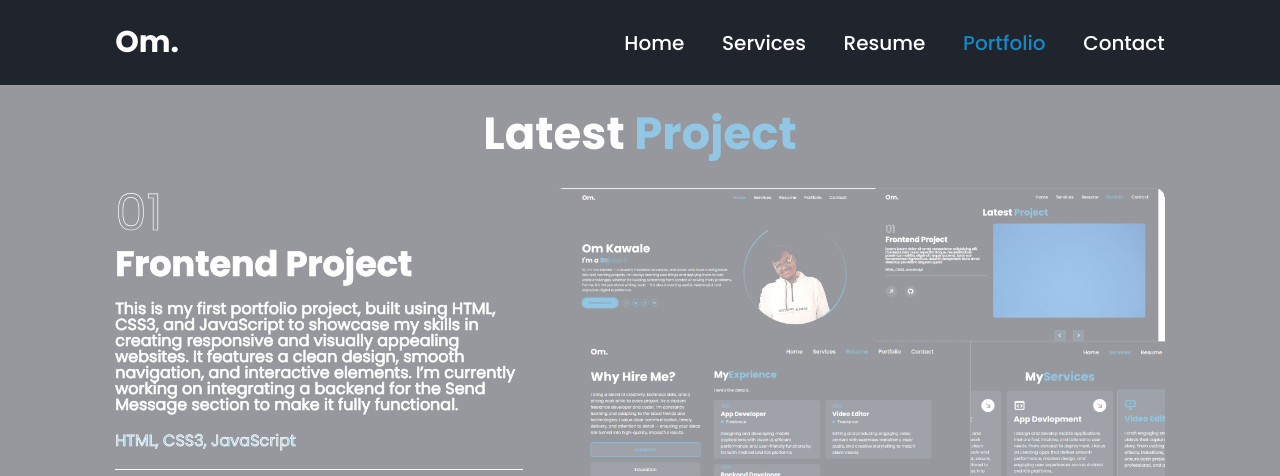
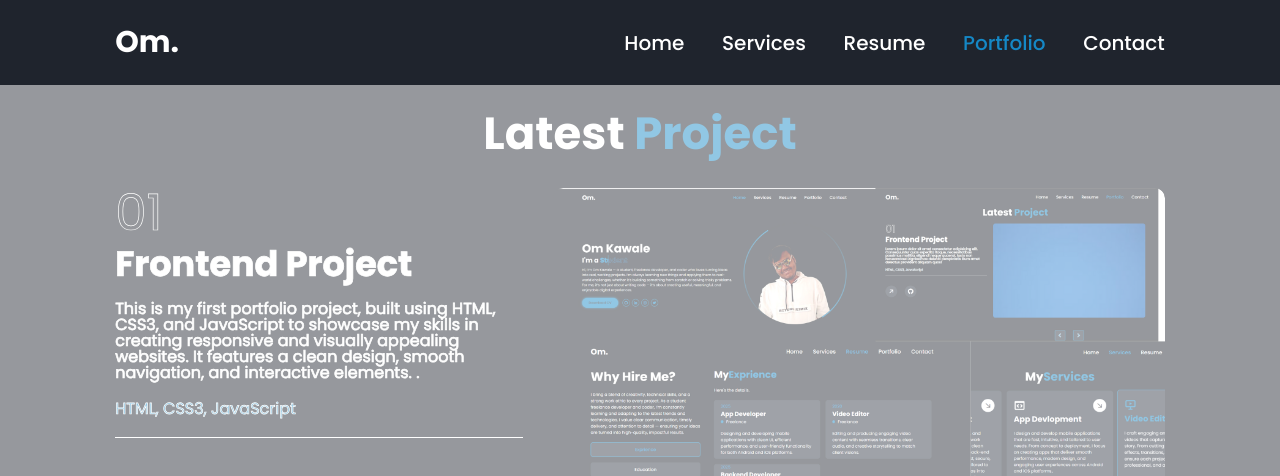
Before and after one commit to Ghost1221690/portfolio-website, a website: page index.html in a window 1280 px wide. Both pictures are taken after a click on the link "Portfolio". Shown: the top 476 px of the page. Drawn offline with nearby package versions, Linux system fonts and the light colour scheme.

Commit message:
Update index.html

```diff
--- a/index.html
+++ b/index.html
@@ -298,7 +298,7 @@
                 <p class="numb">01
                 </p>
                 <h3>Frontend Project</h3>
-                <p>This is my first portfolio project, built using HTML, CSS3, and JavaScript to showcase my skills in creating responsive and visually appealing websites. It features a clean design, smooth navigation, and interactive elements. I’m currently working on integrating a backend for the Send Message section to make it fully functional.</p>
+                <p>This is my first portfolio project, built using HTML, CSS3, and JavaScript to showcase my skills in creating responsive and visually appealing websites. It features a clean design, smooth navigation, and interactive elements. .</p>
                 <div class="tech">
                     <p>HTML, CSS3, JavaScript</p>
                 </div>
```
